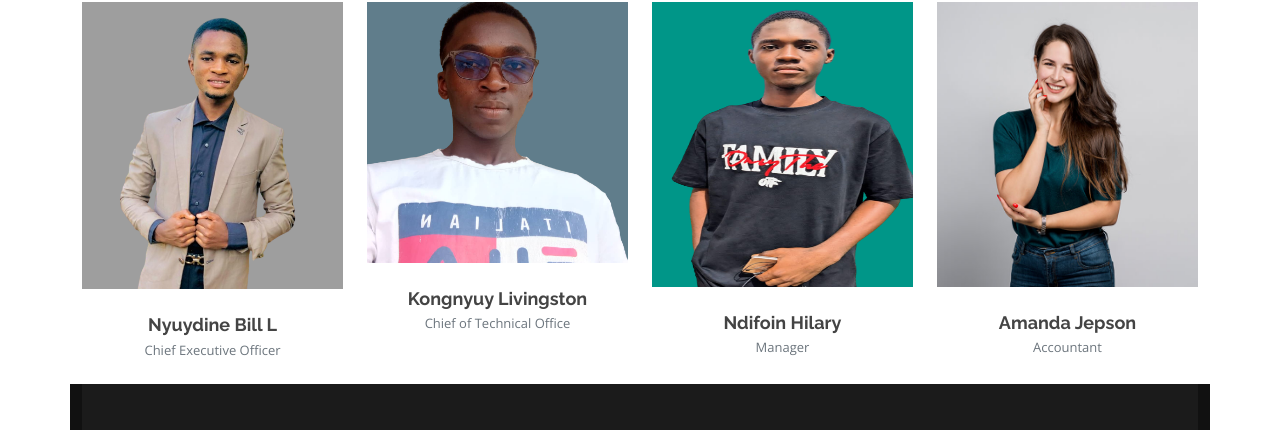
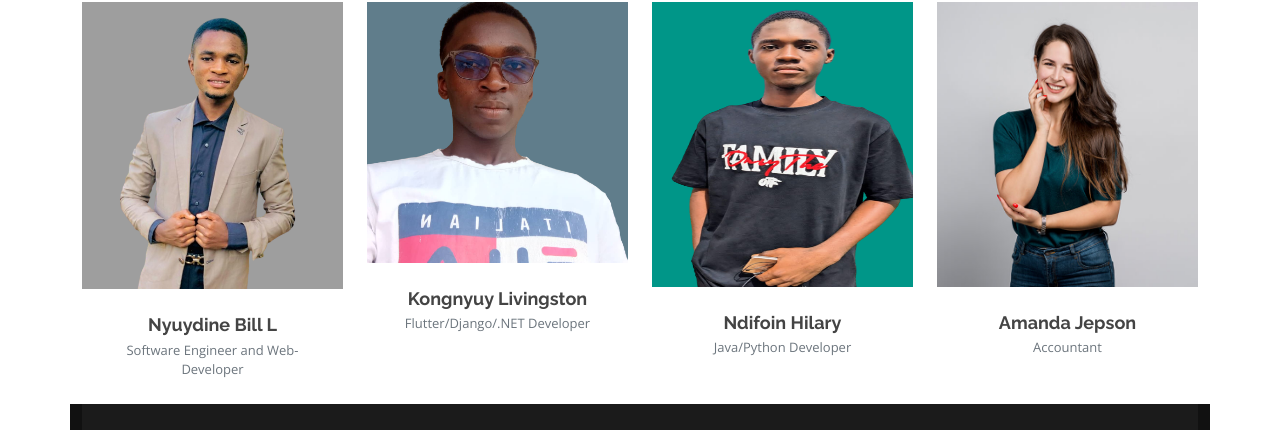
Before and after one commit to Zilo11/site, a plain HTML site: page team.html in a window 1280 px wide. Shown: the part 124-554 px from the top of the page. Drawn offline with nearby package versions, Linux system fonts and the light colour scheme.

Commit message:
Add files via upload

```diff
--- a/team.html
+++ b/team.html
@@ -82,7 +82,7 @@ d  <link href="assets/img/favicon.png" rel="icon">
             </div>
             <div class="member-info">
               <h4>Nyuydine Bill L</h4>
-              <span>Chief Executive Officer</span>
+              <span>Software Engineer and Web-Developer</span>
             </div>
           </div>
         </div><!-- End Team Member -->
@@ -99,7 +99,7 @@ d  <link href="assets/img/favicon.png" rel="icon">
             </div>
             <div class="member-info">
               <h4>Kongnyuy Livingston</h4>
-              <span>Chief of Technical Office</span>
+              <span>Flutter/Django/.NET Developer</span>
             </div>
           </div>
         </div><!-- End Team Member -->
@@ -116,7 +116,7 @@ d  <link href="assets/img/favicon.png" rel="icon">
             </div>
             <div class="member-info">
               <h4>Ndifoin Hilary</h4>
-              <span>Manager</span>
+              <span>Java/Python Developer</span>
             </div>
           </div>
         </div><!-- End Team Member -->
```
Also changed, not shown: about.html (+2 -2 lines).
